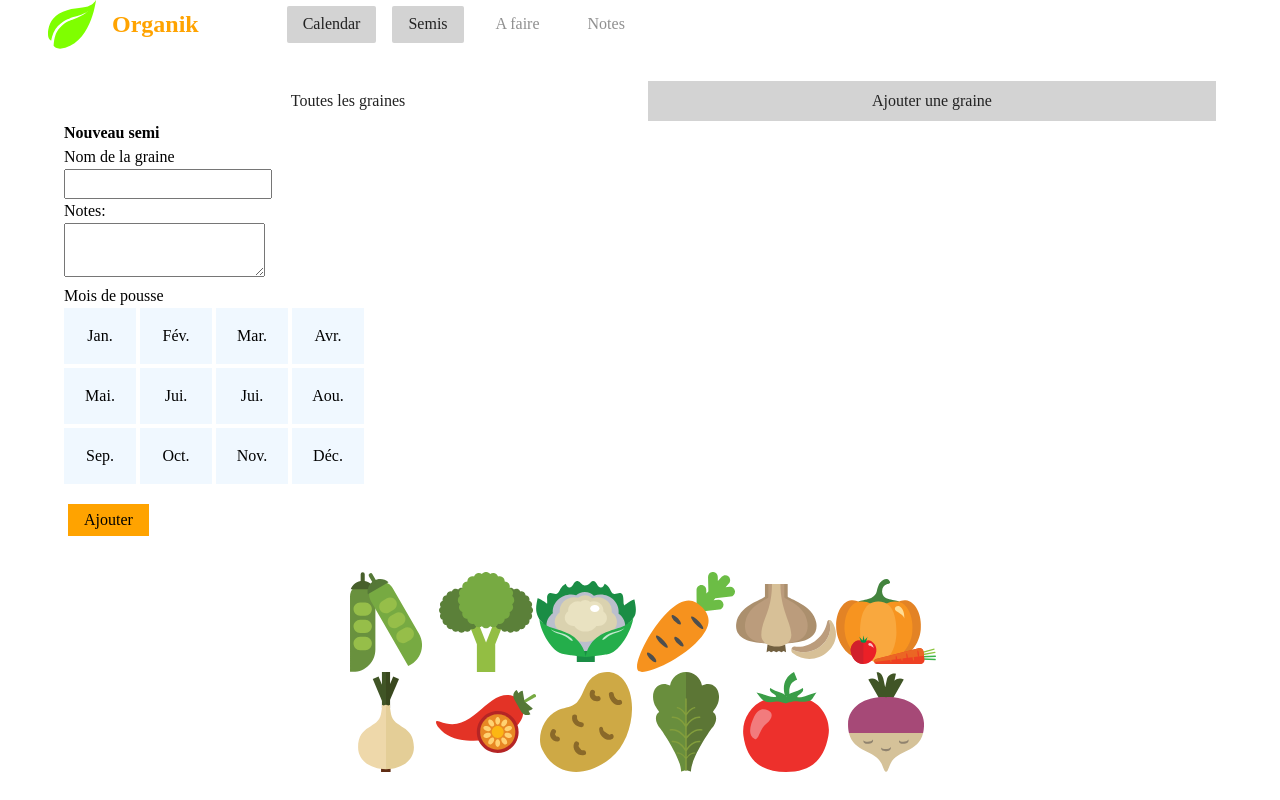
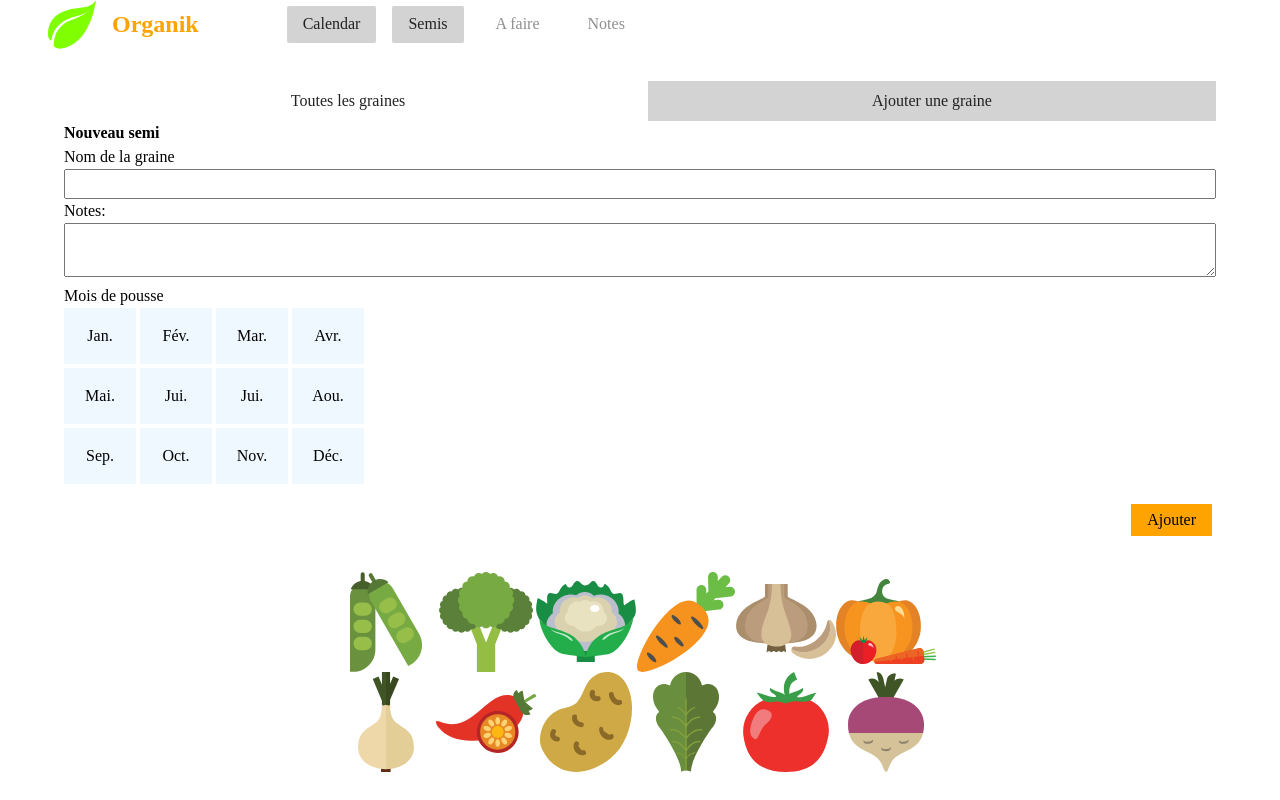
Before and after one commit to Tom-Po/jardinage, a React (Vite) app: page /seeds/create in a window 1280 px wide. Built offline with nearby package versions, Linux system fonts and the light colour scheme.

Commit message:
fixed backdrop and such

```diff
--- a/src/assets/data/vegetables-db.json
+++ b/src/assets/data/vegetables-db.json
@@ -1,19 +1,5 @@
 {
   "seeds": [
-    {
-      "id": 1,
-      "growingMonths": [
-        3,
-        2,
-        8,
-        9,
-        10,
-        0
-      ],
-      "name": "Carotte",
-      "description": "rouge",
-      "type": "Aromatiques"
-    },
     {
       "id": 3,
       "growingMonths": [
@@ -39,7 +25,7 @@
         5
       ],
       "name": "Betterave",
-      "description": "oui",
+      "description": "En fait si\n",
       "type": "Aromatiques"
     },
     {
--- a/src/component/Seed.module.css
+++ b/src/component/Seed.module.css
@@ -10,16 +10,17 @@
     right: 1rem;
     top: 1rem;
     cursor: pointer;
-    transition: all 200ms ease;
 }
 
-.Delete:hover {
+.Delete svg:hover {
     transform: scale(1.2);
 }
 
 .Delete svg {
     width: 20px;
     height: 20px;
+    transition: all 200ms ease;
+    margin-left: .5rem;
 }
 
 .Months {
--- a/src/component/Seed.tsx
+++ b/src/component/Seed.tsx
@@ -1,6 +1,7 @@
-import { useEffect, useState } from 'react';
+import { useState } from 'react';
 import { ReactComponent as Rustica } from '../assets/RusticaNoir.svg';
 import { ReactComponent as TrashBin } from '../assets/TrashBin.svg';
+import { ReactComponent as Edit } from '../assets/Edit.svg';
 import MONTHS from '../constant/Date';
 import MyModal from '../screens/ShowModal';
 import Button from './Button';
@@ -45,9 +46,8 @@ const Seed: React.FC<ISeed> = ({ id = 0, seed, updateSeed, displayMonth = false,
     );
 
     const mainModal = (
-        <MyModal closeModal={closeModal} handleCloseButton={handleCloseButton}>
-            <SeedAddForm init={seed} onSubmit={(e) => {
-                console.log(e);
+        <MyModal closeModal={closeModal} handleCloseButton={handleCloseButton} noFooter>
+            <SeedAddForm init={seed} onSubmit={(e: any) => {
                 closeModal()
             }} />
         </MyModal>
@@ -59,8 +59,8 @@ const Seed: React.FC<ISeed> = ({ id = 0, seed, updateSeed, displayMonth = false,
                 <h3 onClick={() => setShowMonths(!showMonths)}>{seed.name}</h3>
                 <p className={`${styles.Description} ${!seed.description && styles.disabled}`}>{seed.description ?? "Pas de description"}</p>
                 <div className={styles.Delete}>
+                    <Edit onClick={() => setShowModal(true)} />
                     <TrashBin onClick={() => deleteSeed(seed)} />
-                    <TrashBin onClick={() => setShowModal(true)} />
                 </div>
             </>
             {showModal && mainModal}
--- a/src/component/SeedAddForm.module.css
+++ b/src/component/SeedAddForm.module.css
@@ -1,3 +1,8 @@
+.Form input,
+.Form textarea {
+    width: 100%;
+}
+
 .Months {
     display: flex;
     align-items: center;
@@ -24,3 +29,8 @@
     background-color: var(--orange);
     color: white;
 }
+
+.Actions {
+    display: flex;
+    justify-content: flex-end;
+}
--- a/src/component/SeedAddForm.tsx
+++ b/src/component/SeedAddForm.tsx
@@ -69,7 +69,7 @@ const SeedAddForm: React.FC<ISeedAddForm> = ({ onSubmit, init = { ...initialSeed
         addSeed.mutate(seed)
     }
     return (
-        <form onSubmit={submitSeed}>
+        <form onSubmit={submitSeed} className={styles.Form}>
             <div>
                 <h4>Nouveau semi</h4>
             </div>
@@ -91,7 +91,9 @@ const SeedAddForm: React.FC<ISeedAddForm> = ({ onSubmit, init = { ...initialSeed
                     ))}
                 </div>
             </div>
-            <Button onClick={submitSeed}>Ajouter</Button>
+            <div className={styles.Actions}>
+                <Button onClick={submitSeed}>Ajouter</Button>
+            </div>
         </form>
     )
 }
--- a/src/screens/Modal.module.css
+++ b/src/screens/Modal.module.css
@@ -18,6 +18,6 @@
 .Backdrop {
     background-color: rgba(0, 0, 0, .5);
     z-index: -1;
-    position: absolute;
+    position: fixed;
     inset: 0;
 }
--- a/src/screens/ShowModal.tsx
+++ b/src/screens/ShowModal.tsx
@@ -2,9 +2,13 @@ import { useEffect } from "react";
 import ReactDOM from "react-dom";
 import styles from './Modal.module.css'
 
-type IModal = React.PropsWithChildren & { closeModal: React.MouseEventHandler<HTMLDivElement>, handleCloseButton: React.ReactNode }
+type IModal = React.PropsWithChildren & {
+    closeModal: any,
+    handleCloseButton: React.ReactNode,
+    noFooter?: boolean
+}
 
-const MyModal: React.FC<IModal> = ({ closeModal, children, handleCloseButton }) => {
+const MyModal: React.FC<IModal> = ({ closeModal, children, handleCloseButton, noFooter = false }) => {
     useEffect(() => {
         const listener = (e: KeyboardEvent) => {
             if (e.key === "Escape") closeModal();
@@ -24,7 +28,7 @@ const MyModal: React.FC<IModal> = ({ closeModal, children, handleCloseButton })
             <div className={styles.Backdrop} onClick={closeModal}></div>
             <div className={styles.Modal}>
                 {children}
-                {handleCloseButton}
+                {!noFooter && handleCloseButton}
             </div>
         </div>,
         document.querySelector("#modal-portal")!
```
Also changed, not shown: src/assets/Edit.svg (added).
